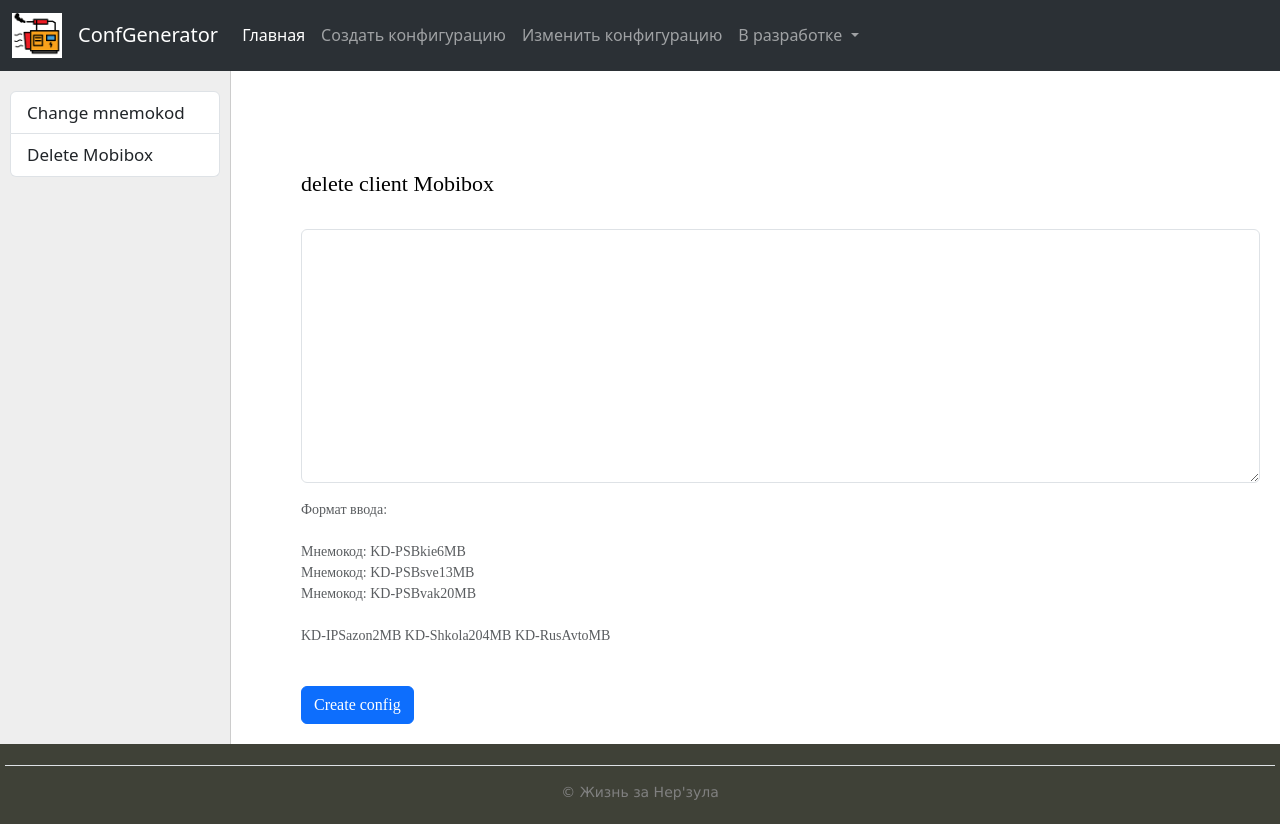
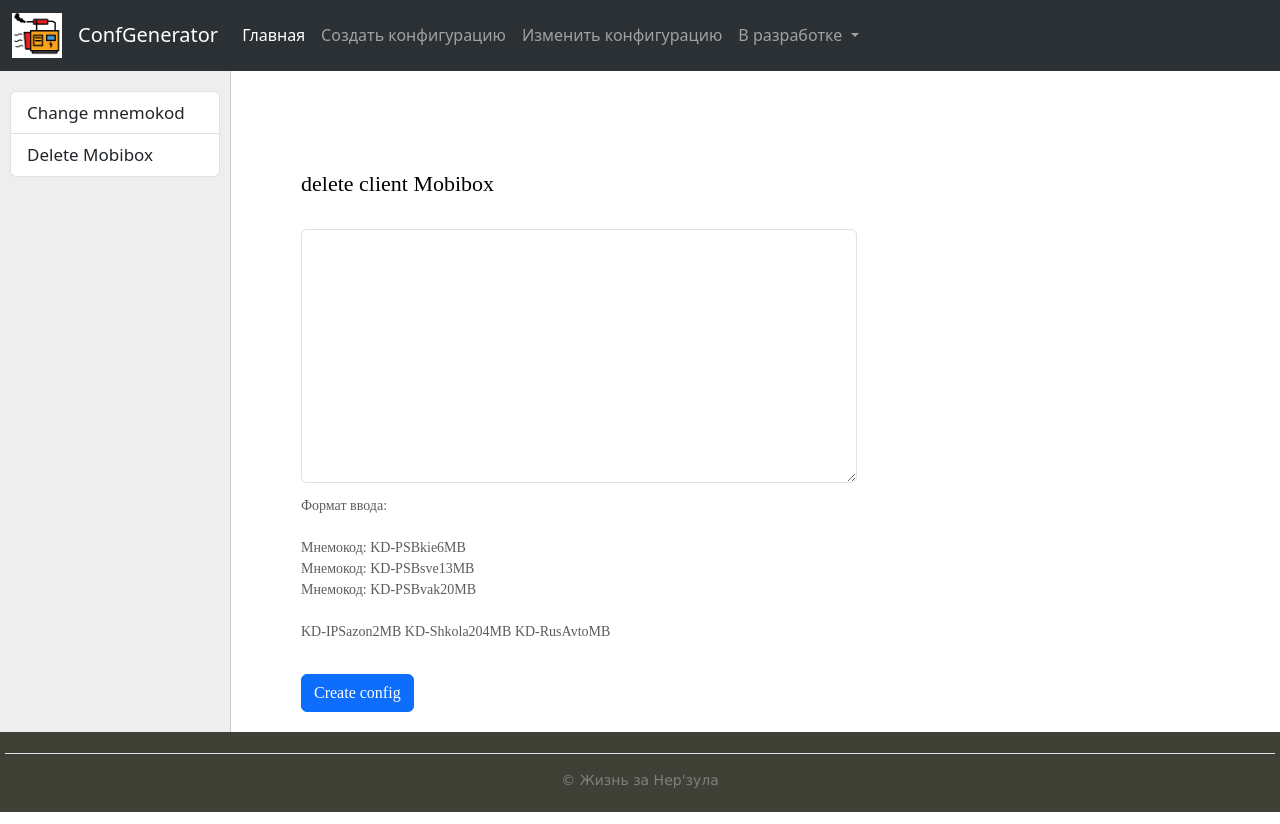
Before and after one commit to kidr1der/ConfGenerator, a Django app: page /change_config/delete-mobibox/ in a window 1280 px wide. Run offline with Django 4.2, Linux system fonts and the light colour scheme; some libraries are stand-ins or nearby versions.

Commit message:
Edited change_config template

```diff
--- a/generator/config/templates/config/change_config_form.html
+++ b/generator/config/templates/config/change_config_form.html
@@ -12,10 +12,10 @@
 <!--  <div class="col-auto">-->
 <!--    {{ f.label }}-->
 <!--  </div>-->
-  <div class="mb-1">
+      <div class="col col-md-7">
         {{ f|addclass:"form-control" }}
       </div>
-  <div class="mb-1">
+      <div class="mb-0">
                 {% if f.label == 'Delete Mnemokod' %}
                 <div  class="form-text">Формат ввода:<br><br>
                 Мнемокод: KD-PSBkie6MB<br>
@@ -25,7 +25,7 @@
                 </div>
                 {% endif %}
       </div>
-  <div class="mb-1">
+      <div class="mb-0">
                 {% if f.label == 'Change Mnemokod' %}
                 <div  class="form-text">Формат ввода:<br><br>
                 с Chel-Zdrav1MB на Chel-MiZd1MB <br>
--- a/generator/config/templates/config/delete-mobibox_config.html
+++ b/generator/config/templates/config/delete-mobibox_config.html
@@ -2,7 +2,7 @@
 
 {% block content %}
 
-<u><b>central mikrotik:</b></u><br>
+<u><b>Central mikrotik config:</b></u><br>
 <br>
 {% for mnemo in mnemokod %}
 
```
Also changed, not shown: generator/config/templates/config/change-mnemokod_config.html (+9 -7 lines). Lines whose indentation alone changed are shown as unchanged.
